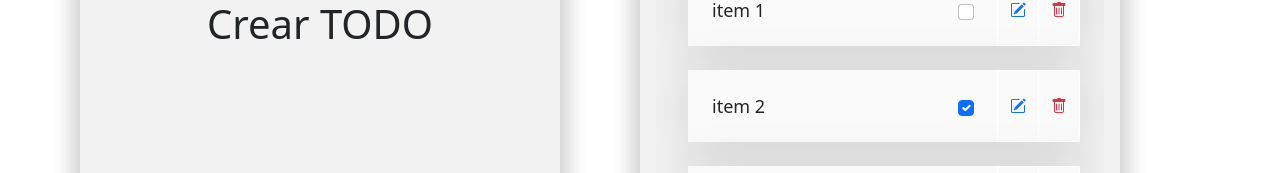
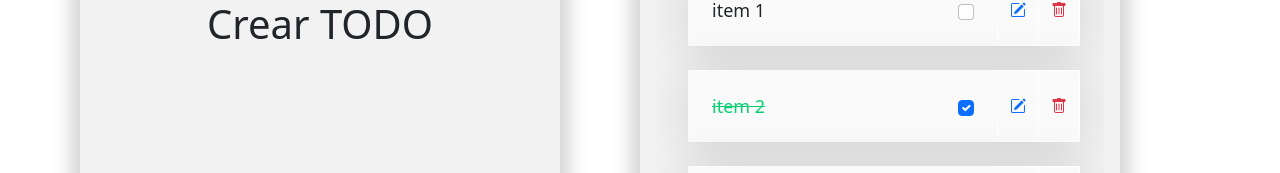
Before and after one commit to oscar13ud/practiceReact, a React (Create React App) app: page / in a window 1280 px wide. Shown: the part 364-537 px from the top of the page. Built offline with nearby package versions, Linux system fonts and the light colour scheme.

Commit message:
Se agrega checked

```diff
--- a/src/pages/mainView/ListTODO.tsx
+++ b/src/pages/mainView/ListTODO.tsx
@@ -73,6 +73,7 @@ export const ListTODO = (props: listTODO) => {
                       nameList={element.nameList}
                       deleteElement={(ev) => deleteElem(ev)}
                       checked={element.completed}
+                      onSetChecked={(id) => props.onSetChecked(id)}
                     />
                   ))
                 ) : (
@@ -93,14 +94,19 @@ const ListToShow = (props: listToShow) => {
   return (
     <li className="item">
       <div className="justify-content-between w-100 d-flex">
-        <p className="item-p">{props.nameList}</p>
+        {props.checked ? (
+          <del className="item-p">{props.nameList}</del>
+        ) : (
+          <p className="item-p">{props.nameList}</p>
+        )}
         <div className="btn-group" role="group" aria-label="Basic example">
           <input
             className="form-check-input align-self-center me-4"
             type="checkbox"
             value=""
             id="flexCheckDefault"
-            checked={props.checked}
+            defaultChecked={props.checked}
+            onChange={() => props.onSetChecked(props.id)}
           />
           <button
             type="button"
@@ -126,9 +132,11 @@ interface listToShow {
   nameList: string;
   deleteElement: (id: number) => void;
   checked?: boolean;
+  onSetChecked: (id: number) => void;
 }
 
 interface listTODO {
   list: itemsInit[];
   delElement: (id: number) => void;
+  onSetChecked: (id: number) => void;
 }
--- a/src/pages/mainView/mainView.tsx
+++ b/src/pages/mainView/mainView.tsx
@@ -4,7 +4,7 @@ import { list, itemsInit } from "../../dataMedia";
 import { useState } from "react";
 
 export const MainView = () => {
-  const [listTodo, setListTodo] = useState(list);
+  const [listTodo, setListTodo] = useState<itemsInit[]>(list);
 
   const deleteElement = (id: number) => {
     const newList: itemsInit[] = [];
@@ -15,9 +15,22 @@ export const MainView = () => {
     setListTodo(newList);
   };
 
+  const onSetChecked = (id: number) => {
+    const checkedList: itemsInit[] = [];
+
+    listTodo.map((element) => {
+      if (element.id === id) {
+        element.completed = !element.completed;
+      }
+      checkedList.push(element);
+    });
+
+    setListTodo(checkedList);
+  };
   const propsList = {
     list: listTodo,
     delElement: deleteElement,
+    onSetChecked: onSetChecked,
   };
 
   const addTODO = (newTodo?: string, description?: string) => {
--- a/src/styles/pages/listTODO.css
+++ b/src/styles/pages/listTODO.css
@@ -20,3 +20,7 @@
 .containerIcons {
   border-color: white;
 }
+
+div del{
+  color: #09cf73;
+}
```
